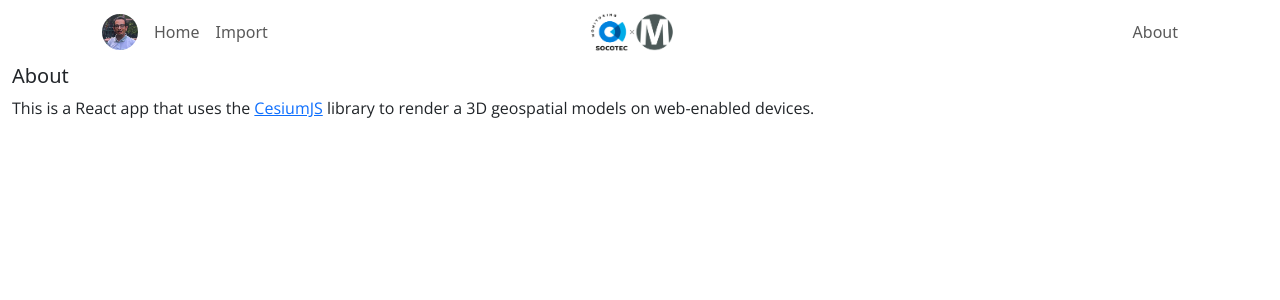
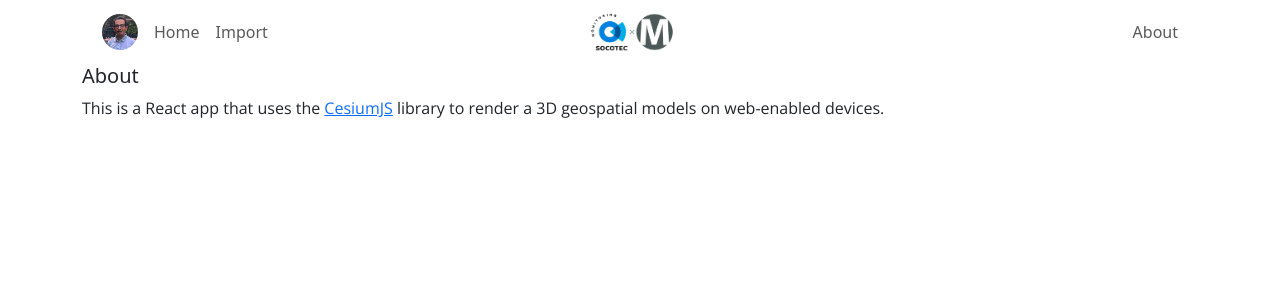
Before and after one commit to salahelfarissi/aps-gis-iot, a React (Create React App) app in the folder packages/front/: page /about in a window 1280 px wide. Shown: the top 300 px of the page. Built offline with nearby package versions, Linux system fonts and the light colour scheme; no server answers; what cesium, react-plotly.js would draw is missing.

Commit message:
About component is centered

```diff
--- a/packages/front/src/App.js
+++ b/packages/front/src/App.js
@@ -14,6 +14,7 @@ function App() {
   return (
     <Router>
       <Header />
+      <Route path="/about" component={About} />
       <Container fluid>
         <Row>
           <Col>
@@ -22,7 +23,6 @@ function App() {
           <Col>
             <Route path="/" exact component={ModelViewerContainer} />
           </Col>
-          <Route path="/about" component={About} />
           <Route path="/import" component={ImportDataContainer} />
         </Row>
         <Row style={{ height: '40vh' }}>
--- a/packages/front/src/components/About.jsx
+++ b/packages/front/src/components/About.jsx
@@ -7,8 +7,8 @@ export default function About() {
       <h1>About</h1>
       <p>
         This is a React app that uses the{" "}
-        <a href="https://cesium.com/">CesiumJS</a> library to render a 3D geospatial models
-        on web-enabled devices.
+        <a href="https://cesium.com/">CesiumJS</a> library to render a 3D
+        geospatial models on web-enabled devices.
       </p>
     </Container>
   );
```
